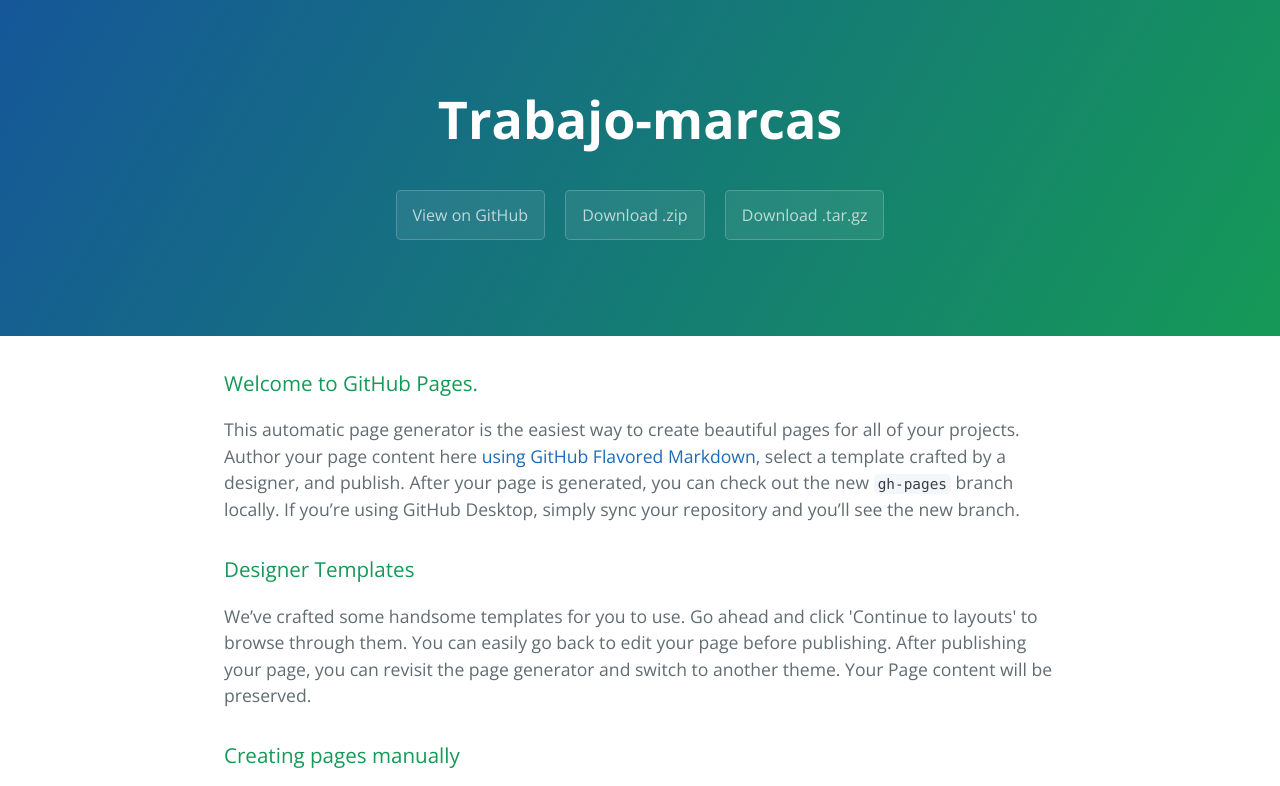
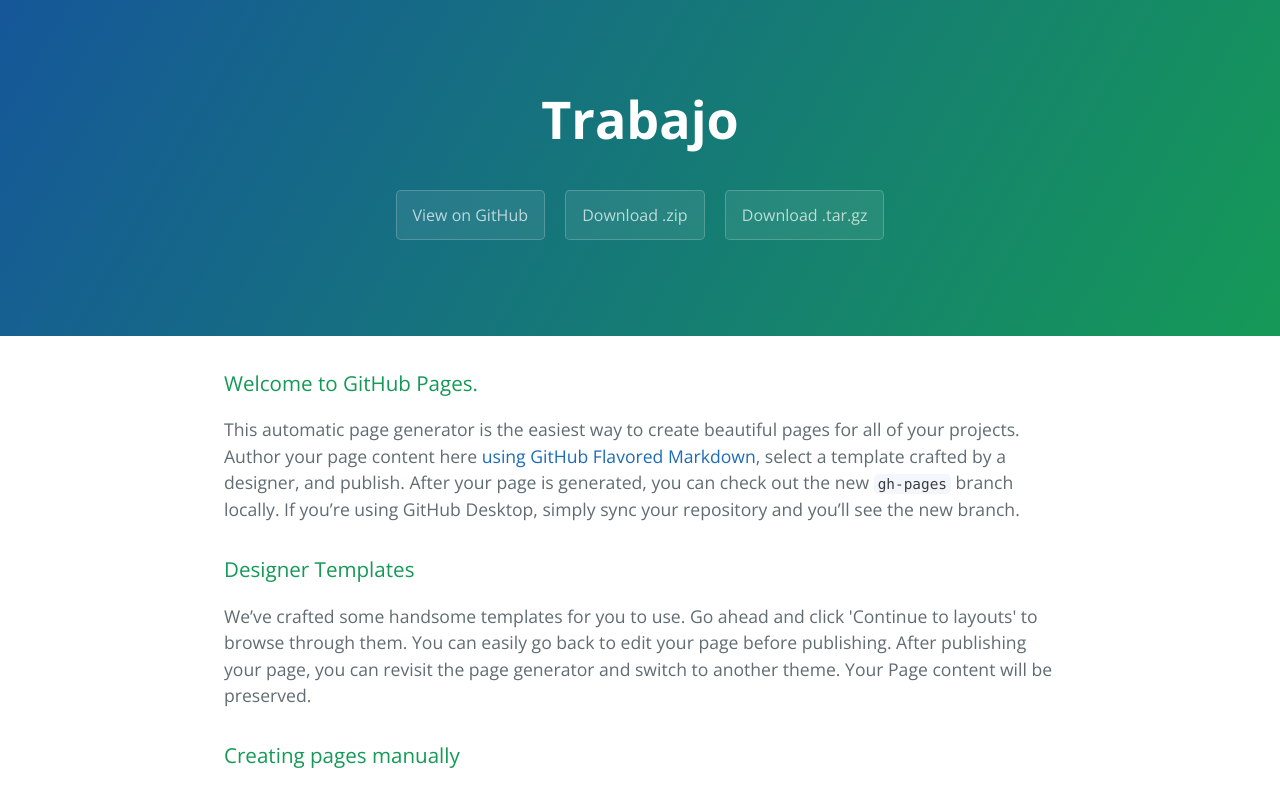
Before and after one commit to antongros/trabajo-marcas, a plain HTML site: page index.html in a window 1280 px wide. Shown: the top 786 px of the page. Drawn offline with nearby package versions, Linux system fonts and the light colour scheme.

Commit message:
Update index.html

```diff
--- a/index.html
+++ b/index.html
@@ -11,7 +11,7 @@
   </head>
   <body>
     <section class="page-header">
-      <h1 class="project-name">Trabajo-marcas</h1>
+      <h1 class="project-name">Trabajo</h1>
       <h2 class="project-tagline"></h2>
       <a href="https://github.com/antongros/trabajo-marcas" class="btn">View on GitHub</a>
       <a href="https://github.com/antongros/trabajo-marcas/zipball/master" class="btn">Download .zip</a>
```
